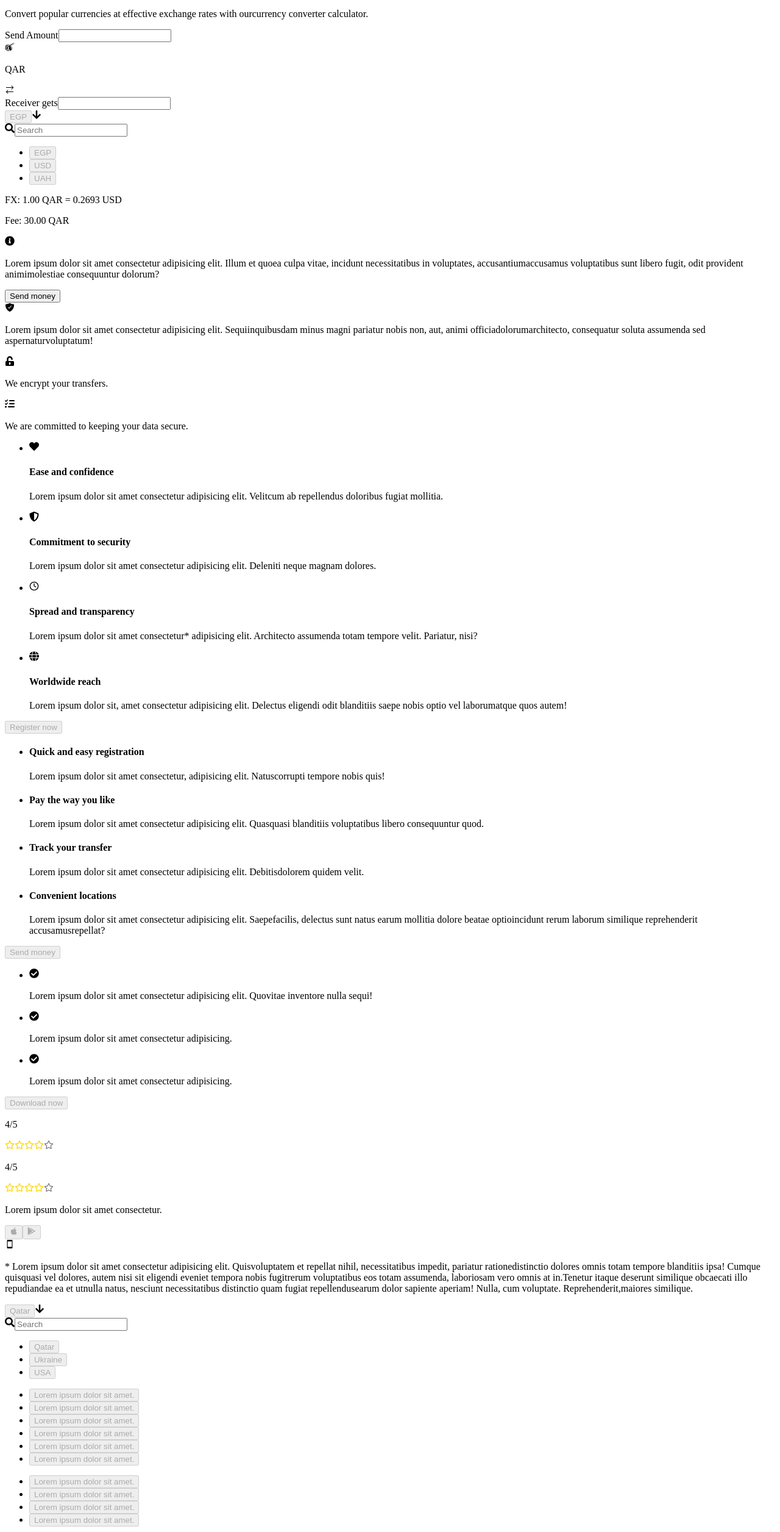
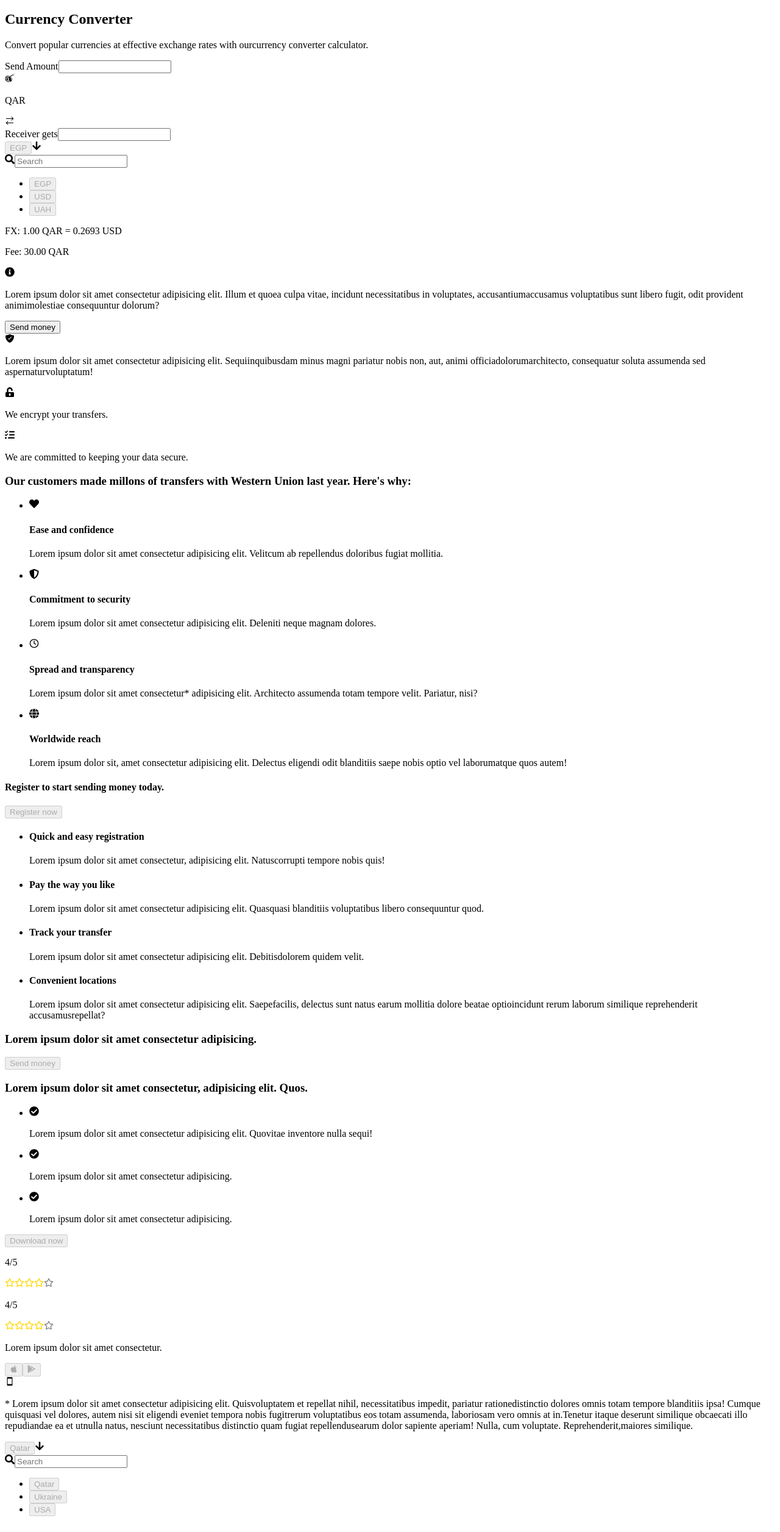
Before and after one commit to dmalenik/currency-converter-website, a React (Create React App) app: page / in a window 1280 px wide. Shown: the part 254-2766 px from the top of the page at 61% size. Built offline with nearby package versions, Linux system fonts and the light colour scheme.

Commit message:
fix: change size props to level props

```diff
--- a/src/views/exchange-section/ExchangeSection.tsx
+++ b/src/views/exchange-section/ExchangeSection.tsx
@@ -8,7 +8,7 @@ export const ExchangeSection = () => {
     <section>
       <Heading
         title={'Currency Converter'}
-        size={1}
+        level={1}
         description={
           'Convert popular currencies at effective exchange rates with ourcurrency converter calculator.'
         }
--- a/src/views/map/Map.tsx
+++ b/src/views/map/Map.tsx
@@ -16,7 +16,7 @@ export const Map = () => {
           ]}
         />
         <section>
-          <Heading title={'Money transfer'} size={6} />
+          <Heading title={'Money transfer'} level={6} />
           <UnorderedList>
             <Link description={'Lorem ipsum dolor sit amet.'} />
             <Link description={'Lorem ipsum dolor sit amet.'} />
@@ -27,7 +27,7 @@ export const Map = () => {
           </UnorderedList>
         </section>
         <section>
-          <Heading title={'Support'} size={6} />
+          <Heading title={'Support'} level={6} />
           <UnorderedList>
             <Link description={'Lorem ipsum dolor sit amet.'} />
             <Link description={'Lorem ipsum dolor sit amet.'} />
@@ -36,7 +36,7 @@ export const Map = () => {
           </UnorderedList>
         </section>
         <section>
-          <Heading title={'Quick links'} size={6} />
+          <Heading title={'Quick links'} level={6} />
           <UnorderedList>
             <Link description={'Lorem ipsum dolor sit amet.'} />
             <Link description={'Lorem ipsum dolor sit amet.'} />
@@ -47,7 +47,7 @@ export const Map = () => {
           </UnorderedList>
         </section>
         <section>
-          <Heading title={'Legal'} size={6} />
+          <Heading title={'Legal'} level={6} />
           <UnorderedList>
             <Link description={'Lorem ipsum dolor sit amet.'} />
             <Link description={'Lorem ipsum dolor sit amet.'} />
--- a/src/views/transfer-app/TransferApp.tsx
+++ b/src/views/transfer-app/TransferApp.tsx
@@ -12,7 +12,7 @@ export const TransferApp = () => {
           title={
             'Lorem ipsum dolor sit amet consectetur, adipisicing elit. Quos.'
           }
-          size={3}
+          level={3}
         />
         <UnorderedList>
           <Card
--- a/src/views/transfer/Transfer.tsx
+++ b/src/views/transfer/Transfer.tsx
@@ -11,7 +11,7 @@ export const Transfer = () => {
         title={
           "Our customers made millons of transfers with Western Union last year. Here's why:"
         }
-        size={3}
+        level={3}
       />
       <UnorderedList>
         <Card
@@ -44,7 +44,7 @@ export const Transfer = () => {
         />
       </UnorderedList>
       <section>
-        <Heading title={'Register to start sending money today.'} size={4} />
+        <Heading title={'Register to start sending money today.'} level={4} />
         <Action action={'Register now'} />
         <UnorderedList>
           <Card
@@ -76,7 +76,7 @@ export const Transfer = () => {
       <section>
         <Heading
           title={'Lorem ipsum dolor sit amet consectetur adipisicing.'}
-          size={3}
+          level={3}
         />
         <Action action={'Send money'} />
       </section>
```
